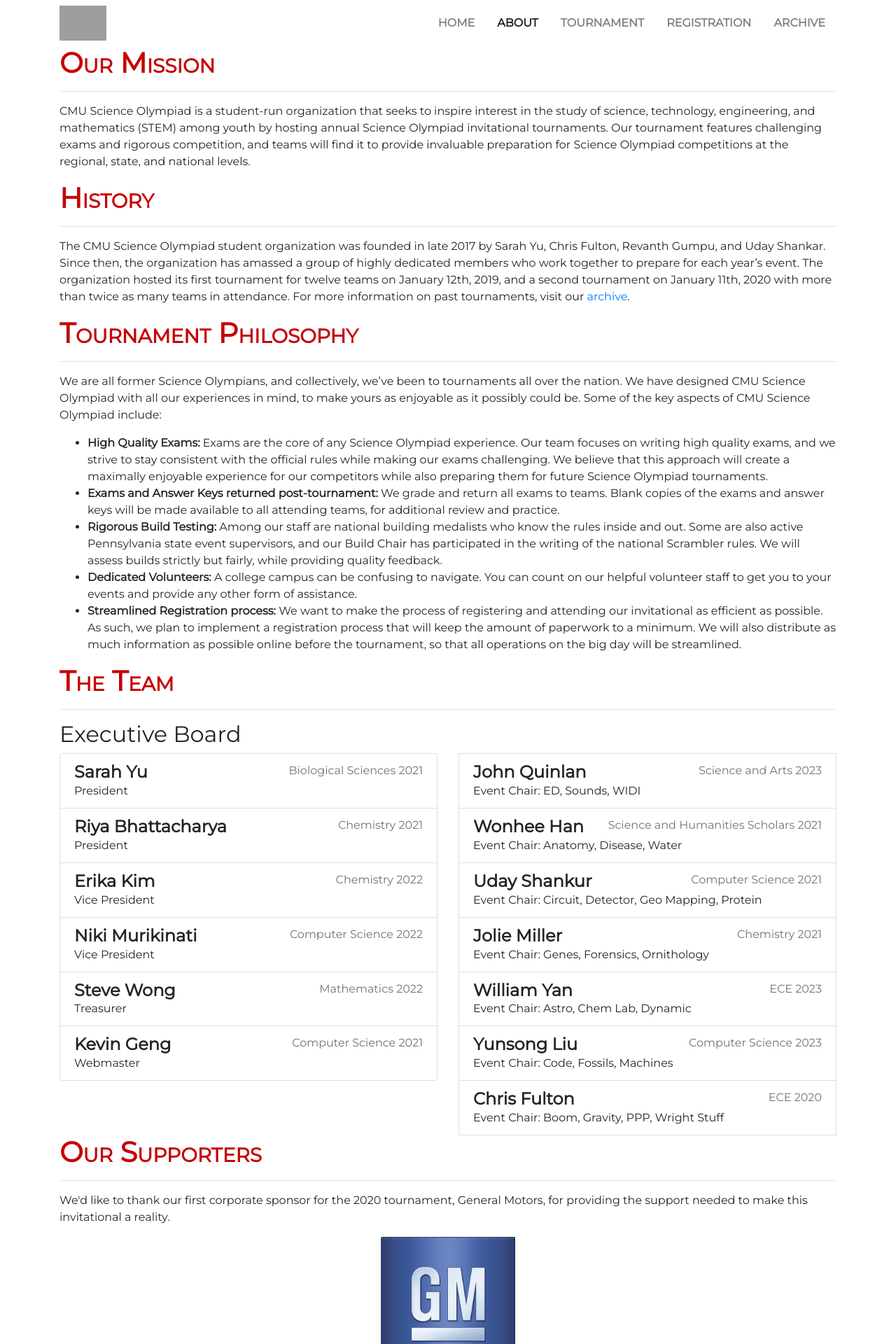
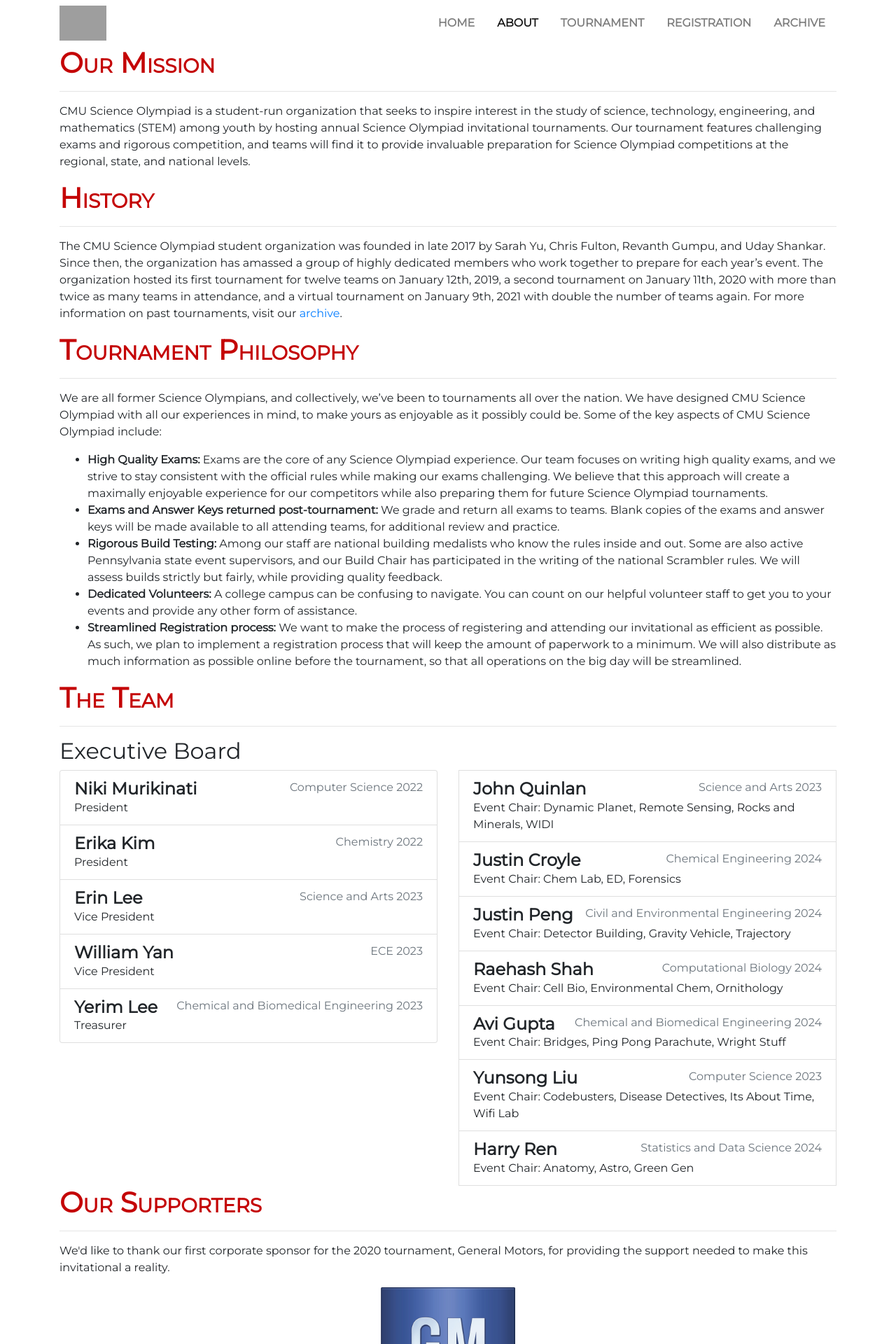
Before and after one commit to cmuscioly/cmuscioly.github.io, a Jekyll site: the page built from about.md, in a window 1280 px wide. Shown: the top 1920 px of the page at 70% size. Built offline with Jekyll 4.4.1, drawn with Linux system fonts in a browser that asks for light colours; nearby versions of some CDN libraries; grey boxes are pictures that could not be loaded.

Commit message:
Added 2022 invy details and updated archive

```diff
--- a/about.md
+++ b/about.md
@@ -12,7 +12,7 @@ CMU Science Olympiad is a student-run organization that seeks to inspire interes
 # History
 <hr>
 
-The CMU Science Olympiad student organization was founded in late 2017 by Sarah Yu, Chris Fulton, Revanth Gumpu, and Uday Shankar. Since then, the organization has amassed a group of highly dedicated members who work together to prepare for each year's event. The organization hosted its first tournament for twelve teams on January 12th, 2019, and a second tournament on January 11th, 2020 with more than twice as many teams in attendance. For more information on past tournaments, visit our [archive](/archive/).
+The CMU Science Olympiad student organization was founded in late 2017 by Sarah Yu, Chris Fulton, Revanth Gumpu, and Uday Shankar. Since then, the organization has amassed a group of highly dedicated members who work together to prepare for each year's event. The organization hosted its first tournament for twelve teams on January 12th, 2019, a second tournament on January 11th, 2020 with more than twice as many teams in attendance, and a virtual tournament on January 9th, 2021 with double the number of teams again. For more information on past tournaments, visit our [archive](/archive/).
 
 # Tournament Philosophy
 <hr>
@@ -37,16 +37,8 @@ day will be streamlined.
     <div class="list-group" style="margin-bottom: 20px;">
       <div class="list-group-item flex-column align-items-start">
         <div class="d-flex w-100 justify-content-between" style="margin-bottom: 0; padding-bottom: 0;">
-          <h4><strong> Sarah Yu </strong></h4>
-          <span class="text-muted"> Biological Sciences 2021 </span>
-        </div>
-        <span> President </span>
-      </div>
-
-      <div class="list-group-item flex-column align-items-start">
-        <div class="d-flex w-100 justify-content-between" style="margin-bottom: 0; padding-bottom: 0;">
-          <h4><strong> Riya Bhattacharya </strong></h4>
-          <span class="text-muted"> Chemistry 2021 </span>
+          <h4><strong> Niki Murikinati </strong></h4>
+          <span class="text-muted"> Computer Science 2022 </span>
         </div>
         <span> President </span>
       </div>
@@ -56,34 +48,33 @@ day will be streamlined.
           <h4><strong> Erika Kim </strong></h4>
           <span class="text-muted"> Chemistry 2022 </span>
         </div>
-        <span> Vice President </span>
+        <span> President </span>
       </div>
 
       <div class="list-group-item flex-column align-items-start">
         <div class="d-flex w-100 justify-content-between" style="margin-bottom: 0; padding-bottom: 0;">
-          <h4><strong> Niki Murikinati </strong></h4>
-          <span class="text-muted"> Computer Science 2022 </span>
+          <h4><strong> Erin Lee </strong></h4>
+          <span class="text-muted"> Science and Arts 2023 </span>
         </div>
         <span> Vice President </span>
       </div>
 
       <div class="list-group-item flex-column align-items-start">
         <div class="d-flex w-100 justify-content-between" style="margin-bottom: 0; padding-bottom: 0;">
-          <h4><strong> Steve Wong </strong></h4>
-          <span class="text-muted"> Mathematics 2022 </span>
+          <h4><strong> William Yan </strong></h4>
+          <span class="text-muted"> ECE 2023 </span>
         </div>
-        <span> Treasurer </span>
+        <span> Vice President </span>
       </div>
 
       <div class="list-group-item flex-column align-items-start">
         <div class="d-flex w-100 justify-content-between" style="margin-bottom: 0; padding-bottom: 0;">
-          <h4><strong> Kevin Geng </strong></h4>
-          <span class="text-muted"> Computer Science 2021 </span>
+          <h4><strong> Yerim Lee </strong></h4>
+          <span class="text-muted"> Chemical and Biomedical Engineering 2023 </span>
         </div>
-        <span> Webmaster </span>
+        <span> Treasurer </span>
       </div>
     </div>
-
   </div>
 
   <div class="col-md-6">
@@ -92,39 +83,39 @@ day will be streamlined.
         <h4><strong> John Quinlan </strong></h4>
         <span class="text-muted"> Science and Arts 2023 </span>
       </div>
-      <span> Event Chair: ED, Sounds, WIDI </span>
+      <span> Event Chair: Dynamic Planet, Remote Sensing, Rocks and Minerals, WIDI </span>
     </div>
 
     <div class="list-group-item flex-column align-items-start">
       <div class="d-flex w-100 justify-content-between" style="margin-bottom: 0; padding-bottom: 0;">
-        <h4><strong> Wonhee Han </strong></h4>
-        <span class="text-muted"> Science and Humanities Scholars 2021 </span>
+        <h4><strong> Justin Croyle </strong></h4>
+        <span class="text-muted"> Chemical Engineering 2024 </span>
       </div>
-      <span> Event Chair: Anatomy, Disease, Water </span>
+      <span> Event Chair: Chem Lab, ED, Forensics </span>
     </div>
 
     <div class="list-group-item flex-column align-items-start">
       <div class="d-flex w-100 justify-content-between" style="margin-bottom: 0; padding-bottom: 0;">
-        <h4><strong> Uday Shankur </strong></h4>
-        <span class="text-muted"> Computer Science 2021 </span>
+        <h4><strong> Justin Peng </strong></h4>
+        <span class="text-muted"> Civil and Environmental Engineering 2024 </span>
       </div>
-      <span> Event Chair: Circuit, Detector, Geo Mapping, Protein </span>
+      <span> Event Chair: Detector Building, Gravity Vehicle, Trajectory </span>
     </div>
 
     <div class="list-group-item flex-column align-items-start">
       <div class="d-flex w-100 justify-content-between" style="margin-bottom: 0; padding-bottom: 0;">
-        <h4><strong> Jolie Miller </strong></h4>
-        <span class="text-muted"> Chemistry 2021 </span>
+        <h4><strong> Raehash Shah </strong></h4>
+        <span class="text-muted"> Computational Biology 2024 </span>
       </div>
-      <span> Event Chair: Genes, Forensics, Ornithology </span>
+      <span> Event Chair: Cell Bio, Environmental Chem, Ornithology </span>
     </div>
 
     <div class="list-group-item flex-column align-items-start">
       <div class="d-flex w-100 justify-content-between" style="margin-bottom: 0; padding-bottom: 0;">
-        <h4><strong> William Yan </strong></h4>
-        <span class="text-muted"> ECE 2023 </span>
+        <h4><strong> Avi Gupta </strong></h4>
+        <span class="text-muted"> Chemical and Biomedical Engineering 2024 </span>
       </div>
-      <span> Event Chair: Astro, Chem Lab, Dynamic </span>
+      <span> Event Chair: Bridges, Ping Pong Parachute, Wright Stuff </span>
     </div>
 
     <div class="list-group-item flex-column align-items-start">
@@ -132,15 +123,15 @@ day will be streamlined.
         <h4><strong> Yunsong Liu </strong></h4>
         <span class="text-muted"> Computer Science 2023 </span>
       </div>
-      <span> Event Chair: Code, Fossils, Machines </span>
+      <span> Event Chair: Codebusters, Disease Detectives, Its About Time, Wifi Lab </span>
     </div>
 
     <div class="list-group-item flex-column align-items-start">
       <div class="d-flex w-100 justify-content-between" style="margin-bottom: 0; padding-bottom: 0;">
-        <h4><strong> Chris Fulton </strong></h4>
-        <span class="text-muted"> ECE 2020 </span>
+        <h4><strong> Harry Ren </strong></h4>
+        <span class="text-muted"> Statistics and Data Science 2024 </span>
       </div>
-      <span> Event Chair: Boom, Gravity, PPP, Wright Stuff </span>
+      <span> Event Chair: Anatomy, Astro, Green Gen </span>
     </div>
 
   </div>
--- a/index.html
+++ b/index.html
@@ -7,12 +7,12 @@ permalink: /
 
 <h1 id="cmu-scioly-header">Carnegie Mellon Science Olympiad Invitational</h1>
 
-<h2 id="event-date">Saturday, January 9<sup>th</sup>, 2021</h2>
+<h2 id="event-date">Saturday, January 15<sup>th</sup>, 2022</h2>
 
 <div>
   <p class="cmu-scioly-info" style="max-width: 40em; margin: auto">
-    Thank you to everyone for participating in our first virtual invitational! For
-    more information, please visit our tournament page.
+    Registration for the 2022 invitational opens Friday, October 1st at 4pm ET.
+    For more information, please visit our tournament page.
   </p>
 </div>
 
```
Also changed, not shown: archive/2020/tournament.md (+6 -6 lines), archive/2021/tournament.md (added, +129 -0 lines), archive/index.md (+1 -1 lines), registration.md (+10 -14 lines), tournament.md (+18 -92 lines).
